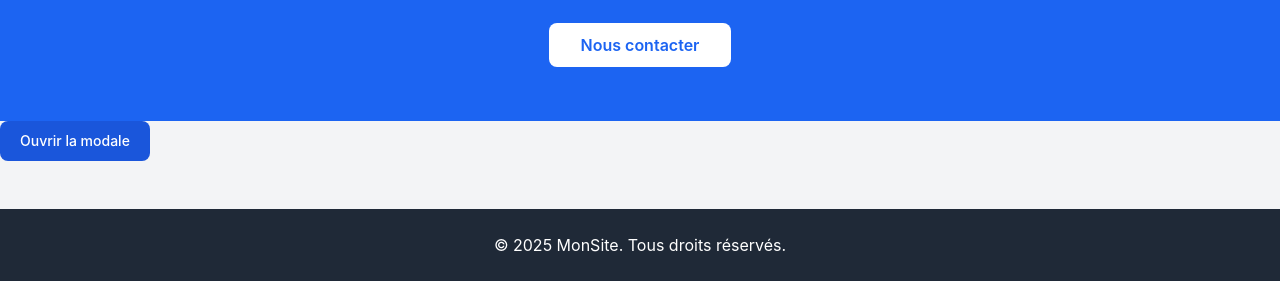
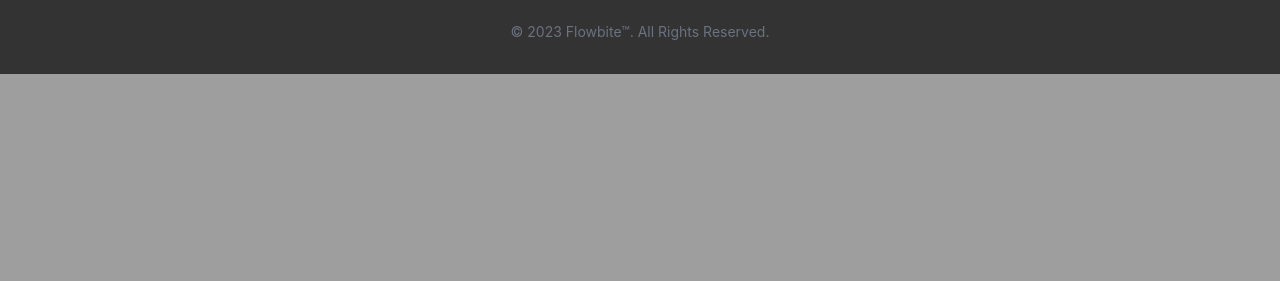
Before and after one commit to SXN28/vMoove, a Symfony app: template templates/home/index.html.twig in a window 1280 px wide. Shown: the part 907-1188 px from the top of the page. After the commit the page ends 981 px from the top, so only its background shows below. Run offline with Twig, Linux system fonts and the light colour scheme; the template is opened without the code that fills it, so the values that code supplies are empty; style sheets or scripts are compiled from the project's sources; some libraries are stand-ins or nearby versions.

Commit message:
début homepage

```diff
--- a/src/Controller/HomeController.php
+++ b/src/Controller/HomeController.php
@@ -8,7 +8,7 @@ use Symfony\Component\Routing\Attribute\Route;
 
 final class HomeController extends AbstractController
 {
-    #[Route('/home', name: 'app_home')]
+    #[Route('/', name: 'app_home')]
     public function index(): Response
     {
         return $this->render('home/index.html.twig', [
--- a/templates/base.html.twig
+++ b/templates/base.html.twig
@@ -10,33 +10,79 @@
 </head>
 <body class="bg-gray-100 font-sans">
 
-    <!-- Navbar -->
-    <nav class="bg-white shadow-lg">
-        <div class="max-w-6xl mx-auto px-4">
-            <div class="flex justify-between items-center py-4">
-                <div class="text-2xl font-bold text-gray-800">
-                    <a href="#">MonSite</a>
-                </div>
-                <div class="flex space-x-4">
-                    <a href="#" class="text-gray-800 hover:text-blue-500">Accueil</a>
-                    <a href="#" class="text-gray-800 hover:text-blue-500">Services</a>
-                    <a href="#" class="text-gray-800 hover:text-blue-500">Contact</a>
-                </div>
+    <!--Navbar-->
+    <nav class="fixed top-0 left-0 w-full z-50 bg-white border-gray-200 dark:bg-gray-900">
+        <div class="max-w-screen-xl flex flex-wrap items-center justify-between mx-auto p-4">
+            <a href="https://flowbite.com/" class="flex items-center space-x-3 rtl:space-x-reverse">
+                <img src="https://flowbite.com/docs/images/logo.svg" class="h-8" alt="Flowbite Logo" />
+                <span class="self-center text-2xl font-semibold whitespace-nowrap dark:text-white">Flowbite</span>
+            </a>
+            <div class="flex md:order-2 space-x-3 md:space-x-0 rtl:space-x-reverse">
+                <button type="button" class="text-white bg-blue-700 hover:bg-blue-800 focus:ring-4 focus:outline-none focus:ring-blue-300 font-medium rounded-lg text-sm px-4 py-2 text-center dark:bg-blue-600 dark:hover:bg-blue-700 dark:focus:ring-blue-800">Boutique</button>
+                <button data-collapse-toggle="navbar-cta" type="button" class="inline-flex items-center p-2 w-10 h-10 justify-center text-sm text-gray-500 rounded-lg md:hidden hover:bg-gray-100 focus:outline-none focus:ring-2 focus:ring-gray-200 dark:text-gray-400 dark:hover:bg-gray-700 dark:focus:ring-gray-600" aria-controls="navbar-cta" aria-expanded="false">
+                    <span class="sr-only">Open main menu</span>
+                    <svg class="w-5 h-5" aria-hidden="true" xmlns="http://www.w3.org/2000/svg" fill="none" viewBox="0 0 17 14">
+                        <path stroke="currentColor" stroke-linecap="round" stroke-linejoin="round" stroke-width="2" d="M1 1h15M1 7h15M1 13h15"/>
+                    </svg>
+                </button>
+            </div>
+            <div class="items-center justify-between hidden w-full md:flex md:w-auto md:order-1" id="navbar-cta">
+                <ul class="flex flex-col font-medium p-4 md:p-0 mt-4 border border-gray-100 rounded-lg bg-gray-50 md:space-x-8 rtl:space-x-reverse md:flex-row md:mt-0 md:border-0 md:bg-white dark:bg-gray-800 md:dark:bg-gray-900 dark:border-gray-700">
+                    <li>
+                        <a href="#" class="block py-2 px-3 md:p-0 text-white bg-blue-700 rounded-sm md:bg-transparent md:text-blue-700 md:dark:text-blue-500" aria-current="page">A Propos</a>
+                    </li>
+                    <li>
+                        <a href="#" class="block py-2 px-3 md:p-0 text-gray-900 rounded-sm hover:bg-gray-100 md:hover:bg-transparent md:hover:text-blue-700 md:dark:hover:text-blue-500 dark:text-white dark:hover:bg-gray-700 dark:hover:text-white md:dark:hover:bg-transparent dark:border-gray-700">Brawl Stars</a>
+                    </li>
+                    <li>
+                        <a href="#" class="block py-2 px-3 md:p-0 text-gray-900 rounded-sm hover:bg-gray-100 md:hover:bg-transparent md:hover:text-blue-700 md:dark:hover:text-blue-500 dark:text-white dark:hover:bg-gray-700 dark:hover:text-white md:dark:hover:bg-transparent dark:border-gray-700">Créateurs</a>
+                    </li>
+                    <li>
+                        <a href="#" class="block py-2 px-3 md:p-0 text-gray-900 rounded-sm hover:bg-gray-100 md:hover:bg-transparent md:hover:text-blue-700 md:dark:hover:text-blue-500 dark:text-white dark:hover:bg-gray-700 dark:hover:text-white md:dark:hover:bg-transparent dark:border-gray-700">Contact</a>
+                    </li>
+                </ul>
             </div>
         </div>
     </nav>
+
 
     <!-- Contenu principal -->
     <main>
         {% block body %}{% endblock %}
     </main>
 
+
     <!-- Footer -->
-    <footer class="bg-gray-800 text-white py-6 mt-12">
-        <div class="max-w-6xl mx-auto px-4 text-center">
-            <p>&copy; {{ "now"|date("Y") }} MonSite. Tous droits réservés.</p>
+    <footer class="bg-primary shadow-sm">
+        <div class="w-full max-w-screen-xl mx-auto p-4 md:py-8">
+            <div class="sm:flex sm:items-center sm:justify-between">
+                <a href="#" class="flex items-center mb-4 sm:mb-0 space-x-3 rtl:space-x-reverse">
+                    <img src="https://flowbite.com/docs/images/logo.svg" class="h-8" alt="Flowbite Logo" />
+                    <span class="self-center text-2xl font-semibold whitespace-nowrap dark:text-white">Flowbite</span>
+                </a>
+                <ul class="flex flex-wrap items-center mb-6 text-sm font-medium text-gray-500 sm:mb-0 dark:text-gray-400">
+                    <li>
+                        <a href="#" class="hover:underline me-4 md:me-6">About</a>
+                    </li>
+                    <li>
+                        <a href="#" class="hover:underline me-4 md:me-6">Privacy Policy</a>
+                    </li>
+                    <li>
+                        <a href="#" class="hover:underline me-4 md:me-6">Licensing</a>
+                    </li>
+                    <li>
+                        <a href="#" class="hover:underline">Contact</a>
+                    </li>
+                </ul>
+            </div>
+            <hr class="my-6 border-gray-200 sm:mx-auto dark:border-gray-700 lg:my-8" />
+            <span class="block text-sm text-gray-500 sm:text-center dark:text-gray-400">© 2023 <a href="https://flowbite.com/" class="hover:underline">Flowbite™</a>. All Rights Reserved.</span>
         </div>
     </footer>
+
+
+
+
 
     {% block javascripts %}{% endblock %}
     <script src="https://cdnjs.cloudflare.com/ajax/libs/flowbite/2.3.0/flowbite.min.js"></script>
--- a/templates/home/index.html.twig
+++ b/templates/home/index.html.twig
@@ -3,95 +3,48 @@
 {% block title %}Accueil - Mon Projet Symfony{% endblock %}
 
 {% block body %}
-    <!-- Section Hero -->
-    <section class="bg-blue-600 text-white py-20">
-        <div class="max-w-4xl mx-auto text-center">
-            <h1 class="text-5xl font-bold mb-6">Bienvenue sur MonSite</h1>
-            <p class="text-xl mb-8">
-                Découvrez nos solutions innovantes pour votre entreprise.
-            </p>
-            <a href="#" class="bg-white text-blue-600 px-8 py-3 rounded-lg font-semibold hover:bg-blue-50 transition duration-300">
-                Commencer
-            </a>
-        </div>
-    </section>
 
-    <!-- Section Présentation -->
-    <section class="py-16">
-        <div class="max-w-6xl mx-auto px-4">
-            <h2 class="text-3xl font-bold text-center mb-12">Nos Services</h2>
-            <div class="grid grid-cols-1 md:grid-cols-3 gap-8">
-                <!-- Service 1 -->
-                <div class="bg-white p-6 rounded-lg shadow-lg text-center">
-                    <h3 class="text-xl font-bold mb-4">Service 1</h3>
-                    <p class="text-gray-600">
-                        Description du service 1. Lorem ipsum dolor sit amet, consectetur adipiscing elit.
-                    </p>
-                </div>
-                <!-- Service 2 -->
-                <div class="bg-white p-6 rounded-lg shadow-lg text-center">
-                    <h3 class="text-xl font-bold mb-4">Service 2</h3>
-                    <p class="text-gray-600">
-                        Description du service 2. Lorem ipsum dolor sit amet, consectetur adipiscing elit.
-                    </p>
-                </div>
-                <!-- Service 3 -->
-                <div class="bg-white p-6 rounded-lg shadow-lg text-center">
-                    <h3 class="text-xl font-bold mb-4">Service 3</h3>
-                    <p class="text-gray-600">
-                        Description du service 3. Lorem ipsum dolor sit amet, consectetur adipiscing elit.
-                    </p>
-                </div>
+    <div id="controls-carousel" class="relative w-full h-screen" data-carousel="static">
+        <!-- Carousel wrapper -->
+        <div class="relative h-full overflow-hidden bg-gray-900">
+            <!-- Item 1 -->
+            <div class="hidden duration-700 ease-in-out" data-carousel-item>
+                <img src="/docs/images/carousel/carousel-1.svg" class="absolute block w-full -translate-x-1/2 -translate-y-1/2 top-1/2 left-1/2" alt="...">
+            </div>
+            <!-- Item 2 -->
+            <div class="hidden duration-700 ease-in-out" data-carousel-item="active">
+                <img src="/docs/images/carousel/carousel-2.svg" class="absolute block w-full -translate-x-1/2 -translate-y-1/2 top-1/2 left-1/2" alt="...">
+            </div>
+            <!-- Item 3 -->
+            <div class="hidden duration-700 ease-in-out" data-carousel-item>
+                <img src="/docs/images/carousel/carousel-3.svg" class="absolute block w-full -translate-x-1/2 -translate-y-1/2 top-1/2 left-1/2" alt="...">
+            </div>
+            <!-- Item 4 -->
+            <div class="hidden duration-700 ease-in-out" data-carousel-item>
+                <img src="/docs/images/carousel/carousel-4.svg" class="absolute block w-full -translate-x-1/2 -translate-y-1/2 top-1/2 left-1/2" alt="...">
+            </div>
+            <!-- Item 5 -->
+            <div class="hidden duration-700 ease-in-out" data-carousel-item>
+                <img src="/docs/images/carousel/carousel-5.svg" class="absolute block w-full -translate-x-1/2 -translate-y-1/2 top-1/2 left-1/2" alt="...">
             </div>
         </div>
-    </section>
+        <!-- Slider controls -->
+        <button type="button" class="absolute top-0 start-0 z-30 flex items-center justify-center h-full px-4 cursor-pointer group focus:outline-none" data-carousel-prev>
+            <span class="inline-flex items-center justify-center w-10 h-10 rounded-full bg-white/30 dark:bg-gray-800/30 group-hover:bg-white/50 dark:group-hover:bg-gray-800/60 group-focus:ring-4 group-focus:ring-white dark:group-focus:ring-gray-800/70 group-focus:outline-none">
+                <svg class="w-4 h-4 text-white dark:text-gray-800 rtl:rotate-180" aria-hidden="true" xmlns="http://www.w3.org/2000/svg" fill="none" viewBox="0 0 6 10">
+                    <path stroke="currentColor" stroke-linecap="round" stroke-linejoin="round" stroke-width="2" d="M5 1 1 5l4 4"/>
+                </svg>
+                <span class="sr-only">Previous</span>
+            </span>
+        </button>
+        <button type="button" class="absolute top-0 end-0 z-30 flex items-center justify-center h-full px-4 cursor-pointer group focus:outline-none" data-carousel-next>
+            <span class="inline-flex items-center justify-center w-10 h-10 rounded-full bg-white/30 dark:bg-gray-800/30 group-hover:bg-white/50 dark:group-hover:bg-gray-800/60 group-focus:ring-4 group-focus:ring-white dark:group-focus:ring-gray-800/70 group-focus:outline-none">
+                <svg class="w-4 h-4 text-white dark:text-gray-800 rtl:rotate-180" aria-hidden="true" xmlns="http://www.w3.org/2000/svg" fill="none" viewBox="0 0 6 10">
+                    <path stroke="currentColor" stroke-linecap="round" stroke-linejoin="round" stroke-width="2" d="m1 9 4-4-4-4"/>
+                </svg>
+                <span class="sr-only">Next</span>
+            </span>
+        </button>
+    </div>
 
-    <!-- Section Call to Action -->
-    <section class="bg-blue-600 text-white py-16">
-        <div class="max-w-4xl mx-auto text-center">
-            <h2 class="text-3xl font-bold mb-6">Prêt à commencer ?</h2>
-            <p class="text-xl mb-8">
-                Contactez-nous dès aujourd'hui pour discuter de vos besoins.
-            </p>
-            <a href="#" class="bg-white text-blue-600 px-8 py-3 rounded-lg font-semibold hover:bg-blue-50 transition duration-300">
-                Nous contacter
-            </a>
-        </div>
-    </section>
-
-    <!-- Modal toggle -->
-<button data-modal-target="default-modal" data-modal-toggle="default-modal" class="block text-white bg-blue-700 hover:bg-blue-800 focus:ring-4 focus:outline-none focus:ring-blue-300 font-medium rounded-lg text-sm px-5 py-2.5 text-center dark:bg-blue-600 dark:hover:bg-blue-700 dark:focus:ring-blue-800" type="button">
-  Ouvrir la modale
-</button>
-
-<!-- Modal -->
-<div id="default-modal" tabindex="-1" aria-hidden="true" class="hidden overflow-y-auto overflow-x-hidden fixed top-0 right-0 left-0 z-50 justify-center items-center w-full md:inset-0 h-[calc(100%-1rem)] max-h-full">
-    <div class="relative p-4 w-full max-w-2xl max-h-full">
-        <!-- Contenu de la modale -->
-        <div class="relative bg-white rounded-lg shadow dark:bg-gray-700">
-            <!-- En-tête -->
-            <div class="flex items-center justify-between p-4 md:p-5 border-b rounded-t dark:border-gray-600">
-                <h3 class="text-xl font-semibold text-gray-900 dark:text-white">
-                    Titre de la modale
-                </h3>
-                <button type="button" class="text-gray-400 bg-transparent hover:bg-gray-200 hover:text-gray-900 rounded-lg text-sm w-8 h-8 ms-auto inline-flex justify-center items-center dark:hover:bg-gray-600 dark:hover:text-white" data-modal-hide="default-modal">
-                    <svg class="w-3 h-3" aria-hidden="true" xmlns="http://www.w3.org/2000/svg" fill="none" viewBox="0 0 14 14">
-                        <path stroke="currentColor" stroke-linecap="round" stroke-linejoin="round" stroke-width="2" d="m1 1 6 6m0 0 6 6M7 7l6-6M7 7l-6 6"/>
-                    </svg>
-                    <span class="sr-only">Fermer</span>
-                </button>
-            </div>
-            <!-- Corps -->
-            <div class="p-4 md:p-5 space-y-4">
-                <p class="text-base leading-relaxed text-gray-500 dark:text-gray-400">
-                    Contenu de la modale.
-                </p>
-            </div>
-            <!-- Pied de page -->
-            <div class="flex items-center p-4 md:p-5 border-t border-gray-200 rounded-b dark:border-gray-600">
-                <button data-modal-hide="default-modal" type="button" class="text-white bg-blue-700 hover:bg-blue-800 focus:ring-4 focus:outline-none focus:ring-blue-300 font-medium rounded-lg text-sm px-5 py-2.5 text-center dark:bg-blue-600 dark:hover:bg-blue-700 dark:focus:ring-blue-800">Fermer</button>
-            </div>
-        </div>
-    </div>
-</div>
 {% endblock %}
```
Also changed, not shown: tailwind.config.js (+8 -1 lines).
